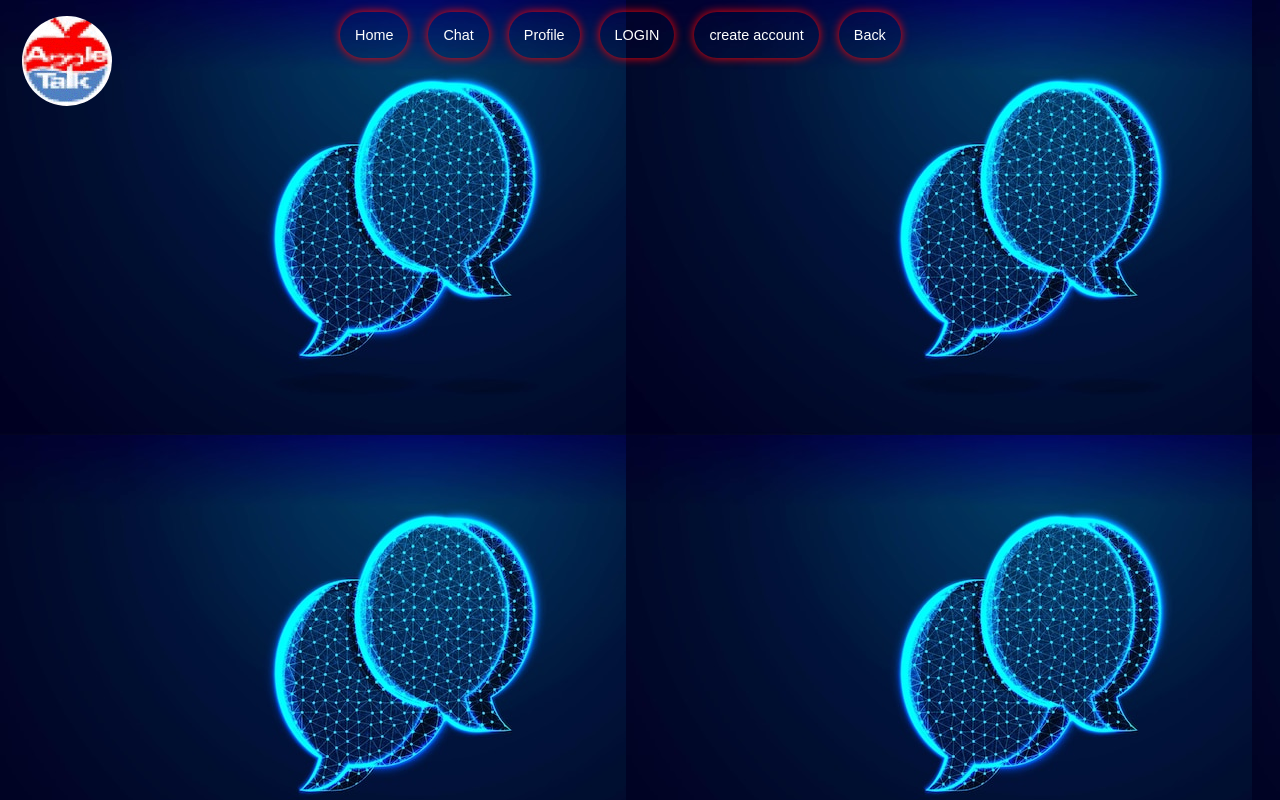
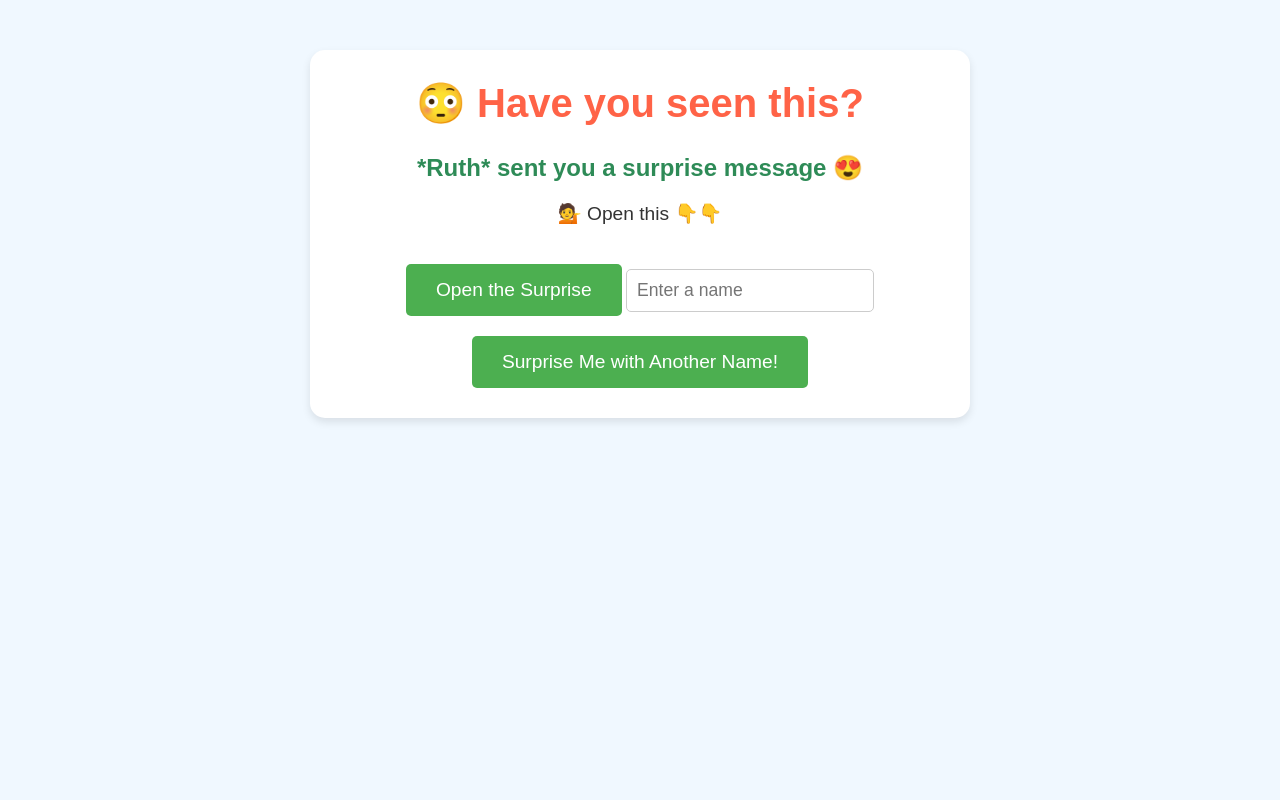
Before and after one commit to Rumatalive/Rumata.github.io, a plain HTML site: page home.html in a window 1280 px wide. Drawn offline with Linux system fonts and the light colour scheme.

Commit message:
Add files via upload

```diff
--- a/home.html
+++ b/home.html
@@ -3,27 +3,110 @@
 <head>
     <meta charset="UTF-8">
     <meta name="viewport" content="width=device-width, initial-scale=1.0">
-    <title>Document</title>
-    <link rel="stylesheet"  href="style.css">
+    <title>Surprise Message</title>
+    <style>
+        body {
+            font-family: 'Arial', sans-serif;
+            background-color: #f0f8ff;
+            text-align: center;
+            padding: 50px;
+            margin: 0;
+        }
+
+        .message-box {
+            background-color: #fff;
+            border-radius: 15px;
+            box-shadow: 0px 4px 8px rgba(0, 0, 0, 0.1);
+            padding: 30px;
+            width: 80%;
+            max-width: 600px;
+            margin: 0 auto;
+            text-align: center;
+        }
+
+        h1 {
+            color: #ff6347;
+            font-size: 2.5em;
+            margin-top: 0;
+        }
+
+        h2 {
+            color: #2e8b57;
+            font-size: 1.5em;
+            margin-top: 10px;
+        }
+
+        p {
+            font-size: 1.2em;
+            color: #333;
+        }
+
+        .surprise-button {
+            background-color: #4CAF50;
+            color: white;
+            padding: 15px 30px;
+            font-size: 1.2em;
+            border: none;
+            border-radius: 5px;
+            cursor: pointer;
+            margin-top: 20px;
+            transition: background-color 0.3s ease;
+        }
+
+        .surprise-button:hover {
+            background-color: #45a049;
+        }
+
+        .name-input {
+            padding: 10px;
+            font-size: 1.1em;
+            border-radius: 5px;
+            border: 1px solid #ccc;
+            margin-top: 20px;
+        }
+
+        .surprise-content {
+            display: none;
+            margin-top: 30px;
+        }
+    </style>
 </head>
 <body>
-    <na>
 
+    <div class="message-box">
+        <h1>😳 Have you seen this?</h1>
+        <h2 id="surprise-title">*<span id="sender-name">Ruth</span>* sent you a surprise message 😍</h2>
 
+        <p>💁 Open this 👇👇</p>
 
-        <ul>
-        <div class="nav-links">
+        <button class="surprise-button" onclick="showSurpriseMessage()">Open the Surprise</button>
 
-            <li> <img src="0.gif" alt="">
-           <li><li><a href="#">Home</a></li>
-            <li><a href="chat.html">Chat</a></li>
-            <li><a href="#">Profile</a></li>
-            <li><a href="home.html">LOGIN</a></li>
-            <li><a href="account.html">create account</a></li>
-            <li><a href="#">Back</a></li><li>
+        <div class="surprise-content" id="surprise-content">
+            <h2 id="surprise-msg">Wow, you've unlocked a special message! 🎉</h2>
+            <p>🎁 Congratulations! You've received a personalized surprise message. We hope this brings a smile to your face! 😊</p>
+        </div>
 
-        </ul>
+        <input type="text" class="name-input" id="name-input" placeholder="Enter a name" />
+        <button class="surprise-button" onclick="updateName()">Surprise Me with Another Name!</button>
     </div>
-</na>
+
+    <script>
+        function showSurpriseMessage() {
+            // Reveal the surprise content
+            document.getElementById('surprise-content').style.display = 'block';
+        }
+
+        function updateName() {
+            var name = document.getElementById('name-input').value;
+            if (name) {
+                document.getElementById('sender-name').textContent = name; // Change the sender name in the title
+                document.getElementById('surprise-title').textContent = `*${name}* sent you a surprise message 😍`; // Update the message
+                document.getElementById('name-input').value = ''; // Clear the input field
+            } else {
+                alert('Please enter a name!');
+            }
+        }
+    </script>
+
 </body>
 </html>
```
